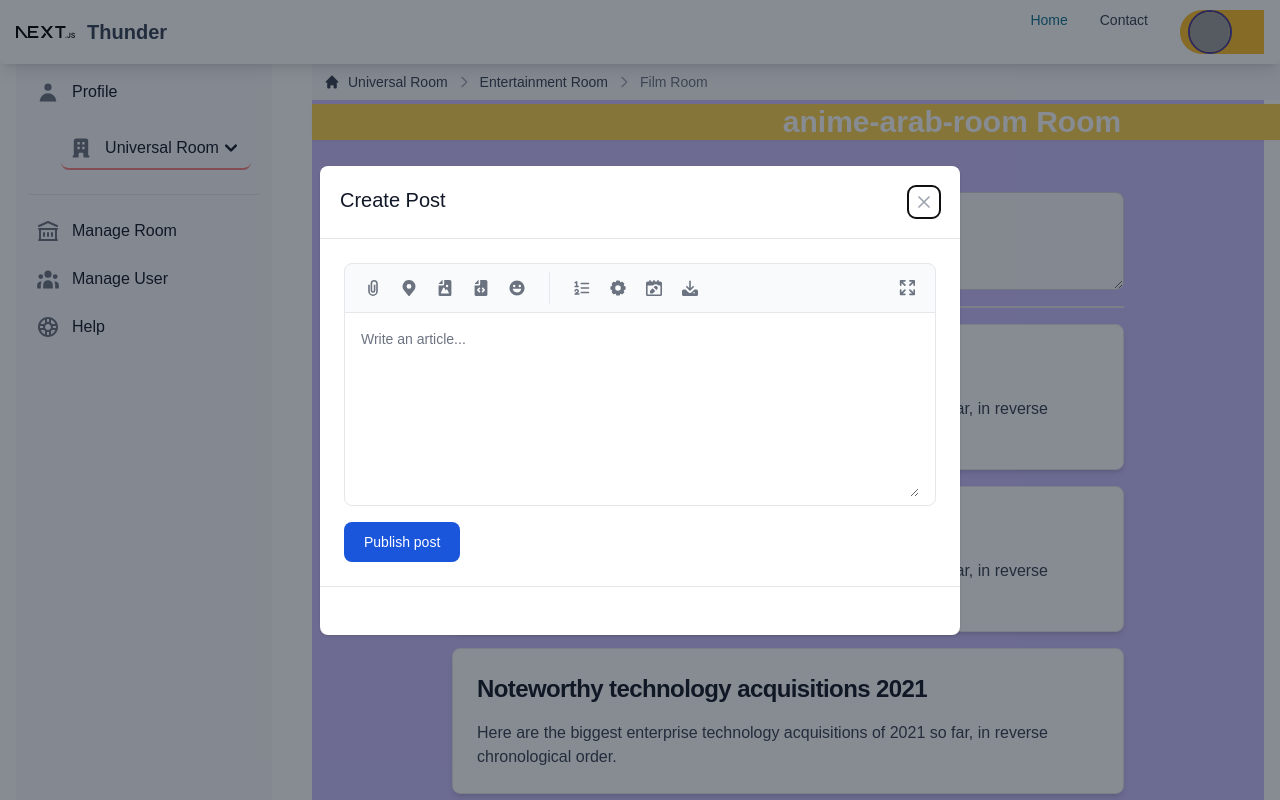
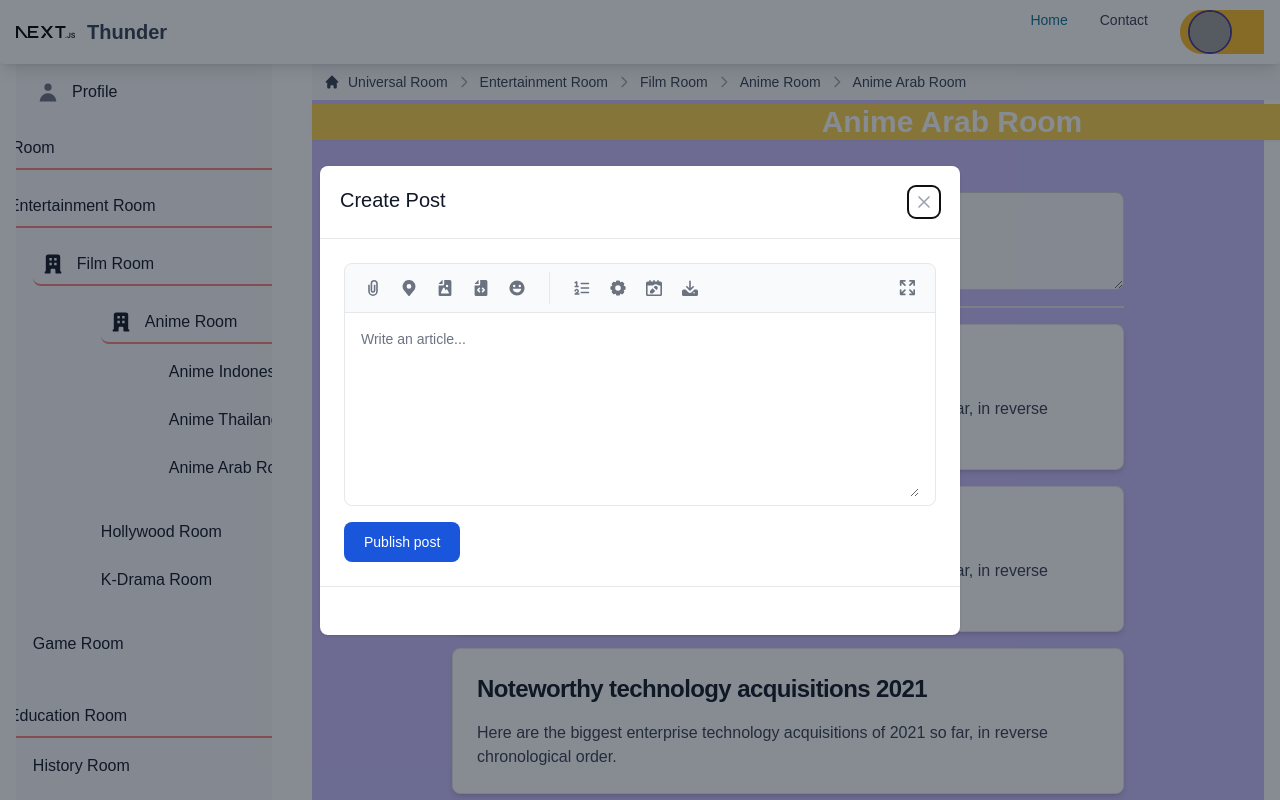
Before and after one commit to Muhammad-Yuda-Yudistira-00/project-c-02, a Next.js app: page /user/anime-arab-room in a window 1280 px wide. Shown: the top 800 px of the page. Built offline with nearby package versions, Linux system fonts and the light colour scheme; grey boxes are pictures that could not be loaded.

Commit message:
fix(layout) fix sidebar menu, breadcumb and title at room
when menu clicked sidebar must have  opened then all room can cliceked. breadcumb and title have to dynamis like path room

yudi-06

```diff
--- a/app/components/MyBreadcrumb.tsx
+++ b/app/components/MyBreadcrumb.tsx
@@ -4,14 +4,46 @@
 import { Breadcrumb } from "flowbite-react";
 import { HiHome } from "react-icons/hi";
 
-export function MyBreadcrumb() {
+function getBreadcrumbPath(slug, data) {
+  const path = [];
+  let current = data.find(item => item.slug === slug);
+
+  while (current) {
+    path.unshift(current); // Tambahkan elemen ke awal array
+    current = data.find(item => item.id === current.parent_id); // Cari parent berdasarkan parent_id
+  }
+
+  return path; // Kembalikan array breadcrumb dari root ke elemen saat ini
+}
+
+interface SidebarItem {
+  id: number;
+  parent_id: number | null;
+  label: string;
+  icon: string;
+  href: string;
+  hole: boolean;
+}
+
+interface MyBreadcrumbProps {
+  slug: string;
+  sidebarData: SidebarItem[];
+}
+
+export function MyBreadcrumb({slug, sidebarData}) {
+  const breadcrumbPath = getBreadcrumbPath(slug, sidebarData);
+
   return (
-    <Breadcrumb aria-label="Default breadcrumb example" className="bg-gray-50 px-3 py-2 dark:bg-gray-800">
-      <Breadcrumb.Item href="#" icon={HiHome}>
-        Universal Room
-      </Breadcrumb.Item>
-      <Breadcrumb.Item href="#">Entertainment Room</Breadcrumb.Item>
-      <Breadcrumb.Item>Film Room</Breadcrumb.Item>
+    <Breadcrumb aria-label="Breadcrumb navigation" className="bg-gray-50 px-3 py-2 dark:bg-gray-800">
+      {breadcrumbPath.map((item, index) => (
+        <Breadcrumb.Item
+          key={item.id}
+          href={item.href} // Menggunakan `href` dari item
+          icon={index === 0 ? HiHome : null} // Ikon hanya untuk elemen pertama
+        >
+          {item.label}
+        </Breadcrumb.Item>
+      ))}
     </Breadcrumb>
   );
 }
--- a/app/components/sidebar/SidebarGroup.tsx
+++ b/app/components/sidebar/SidebarGroup.tsx
@@ -10,13 +10,14 @@ interface SidebarGroupProps {
   children: ReactNode;
   name: string;
   icon: string;
+  defaultOpen?: boolean;
 }
 
-export default function SidebarGroup({children, name, icon}: SidebarGroupProps)
+export default function SidebarGroup({children, name, icon, defaultOpen = true}: SidebarGroupProps)
 {
 	return (
 
-	          <Sidebar.Collapse icon={HiOfficeBuilding} label={name} className="border-b-2 border-red-400">
+	          <Sidebar.Collapse icon={HiOfficeBuilding} label={name} open={defaultOpen} className="border-b-2 border-red-400">
 	            {children}
 	          </Sidebar.Collapse>
 			)
--- a/app/components/user/MySidebar.tsx
+++ b/app/components/user/MySidebar.tsx
@@ -12,32 +12,6 @@ import { BiBuoy } from "react-icons/bi";
 import { twMerge } from "tailwind-merge";
 import SidebarGroup from "./../../components/sidebar/SidebarGroup";
 import Link from 'next/link';
-
-const sidebarData = [
-  { id: 1, parent_id: null, label: "Universal Room", icon: "HiHome", href: "#", hole: false, slug: "universal-room" },
-  { id: 2, parent_id: 1, label: "Entertainment Room", icon: "HiOfficeBuilding", href: "#", hole: false, slug: "entertainment-room" },
-  { id: 3, parent_id: 2, label: "Film Room", icon: "HiOfficeBuilding", href: "#", hole: false, slug: "film-room" },
-  { id: 4, parent_id: 3, label: "Anime Room", icon: "HiOfficeBuilding", href: "#", hole: false, slug: "anime-room" },
-  { id: 5, parent_id: 4, label: "Anime Indonesia Room", icon: "HiOutlineCube", href: "#", hole: true, slug: "anime-indonesia-room" },
-  { id: 6, parent_id: 4, label: "Anime Thailand Room", icon: "HiOutlineCube", href: "#", hole: true, slug: "anime-thailand-room" },
-  { id: 7, parent_id: 4, label: "Anime Arab Room", icon: "HiOutlineCube", href: "#", hole: true, slug: "anime-arab-room" },
-  { id: 8, parent_id: 3, label: "Hollywood Room", icon: "HiOutlineCube", href: "#", hole: false, slug: "hollywood-room" },
-  { id: 9, parent_id: 3, label: "K-Drama Room", icon: "HiOutlineCube", href: "#", hole: false, slug: "k-drama-room" },
-  { id: 10, parent_id: 2, label: "Game Room", icon: "HiOutlineCube", href: "#", hole: false, slug: "game-room" },
-  { id: 11, parent_id: 1, label: "Education Room", icon: "HiOfficeBuilding", href: "#", hole: false, slug: "education-room" },
-  { id: 12, parent_id: 11, label: "History Room", icon: "HiOutlineCube", href: "#", hole: true, slug: "history-room" },
-  { id: 13, parent_id: 11, label: "Mathimatic Room", icon: "HiOutlineCube", href: "#", hole: true, slug: "mathimatic-room" }
-];
-
-
-interface SidebarItem {
-  id: number;
-  parent_id: number | null;
-  label: string;
-  icon: string;
-  href: string;
-  hole: boolean;
-}
 
 interface RenderSidebarItemsProps {
   parentId: number | null;
@@ -54,22 +28,18 @@ const RenderSidebarItems: React.FC<RenderSidebarItemsProps> = ({ parentId, sideb
           const hasChildren = sidebarData.some(child => child.parent_id === item.id);
           if (hasChildren) {
             return (
-              <Sidebar.Item key={item.id} icon={item.icon}>
-                <Link href={`/user/${item.slug}`} passHref>
-                  <SidebarGroup name={item.label} icon={item.icon}>
+              <Sidebar.Item key={item.id} href={`/user/${item.slug}`} icon={item.icon}>
+                  <SidebarGroup name={item.label} icon={item.icon} defaultOpen={true}>
                     {/* Panggil fungsi rekursif untuk anak-anak */}
                     <RenderSidebarItems parentId={item.id} sidebarData={sidebarData} />
                   </SidebarGroup>
-                </Link>
               </Sidebar.Item>
             );
           } else {
             // Jika tidak ada anak, render item sebagai leaf node
             return (
-              <Sidebar.Item key={item.id} href={item.href} icon={item.icon}>
-                <Link href={`/user/${item.slug}`} passHref>
+              <Sidebar.Item key={item.id} href={`/user/${item.slug}`} icon={item.icon}>
                   {item.label}
-                </Link>
               </Sidebar.Item>
             );
           }
@@ -78,9 +48,20 @@ const RenderSidebarItems: React.FC<RenderSidebarItemsProps> = ({ parentId, sideb
   );
 };
 
+interface SidebarItem {
+  id: number;
+  parent_id: number | null;
+  label: string;
+  icon: string;
+  href: string;
+  hole: boolean;
+}
 
+interface MySidebarProps {
+  sidebarData: sidebarItem[];
+}
 
-export function MySidebar() {
+export function MySidebar({sidebarData}) {
   return (
     <Sidebar aria-label="Sidebar with multi-level dropdown example" className="max-h-screen fixed max-w-min">
       <Sidebar.Items>
--- a/app/user/[room]/page.tsx
+++ b/app/user/[room]/page.tsx
@@ -6,23 +6,43 @@ import { MyCard } from "./../../components/MyCard";
 import { MyBreadcrumb } from "./../../components/MyBreadcrumb";
 import { useParams } from 'next/navigation';
 
+const sidebarData = [
+  { id: 1, parent_id: null, label: "Universal Room", icon: "HiHome", href: "#", hole: false, slug: "universal-room" },
+  { id: 2, parent_id: 1, label: "Entertainment Room", icon: "HiOfficeBuilding", href: "#", hole: false, slug: "entertainment-room" },
+  { id: 3, parent_id: 2, label: "Film Room", icon: "HiOfficeBuilding", href: "#", hole: false, slug: "film-room" },
+  { id: 4, parent_id: 3, label: "Anime Room", icon: "HiOfficeBuilding", href: "#", hole: false, slug: "anime-room" },
+  { id: 5, parent_id: 4, label: "Anime Indonesia Room", icon: "HiOutlineCube", href: "#", hole: true, slug: "anime-indonesia-room" },
+  { id: 6, parent_id: 4, label: "Anime Thailand Room", icon: "HiOutlineCube", href: "#", hole: true, slug: "anime-thailand-room" },
+  { id: 7, parent_id: 4, label: "Anime Arab Room", icon: "HiOutlineCube", href: "#", hole: true, slug: "anime-arab-room" },
+  { id: 8, parent_id: 3, label: "Hollywood Room", icon: "HiOutlineCube", href: "#", hole: false, slug: "hollywood-room" },
+  { id: 9, parent_id: 3, label: "K-Drama Room", icon: "HiOutlineCube", href: "#", hole: false, slug: "k-drama-room" },
+  { id: 10, parent_id: 2, label: "Game Room", icon: "HiOutlineCube", href: "#", hole: false, slug: "game-room" },
+  { id: 11, parent_id: 1, label: "Education Room", icon: "HiOfficeBuilding", href: "#", hole: false, slug: "education-room" },
+  { id: 12, parent_id: 11, label: "History Room", icon: "HiOutlineCube", href: "#", hole: true, slug: "history-room" },
+  { id: 13, parent_id: 11, label: "Mathimatic Room", icon: "HiOutlineCube", href: "#", hole: true, slug: "mathimatic-room" }
+];
 
 export default function RoomPage()
 {
   const params = useParams(); // Mengambil parameter dari URL
   const room = params.room;
 
+  function activeRoom(slug) {
+    const room = sidebarData.find(data => data.slug === slug); // Cari elemen yang cocok
+    return room ? room.label : "Room not found"; // Kembalikan label jika ditemukan, atau pesan default
+  }
+
   return (
     <div className="flex gap-4 rounded-xl min-h-screen">
       <aside className="flex-auto bg-white">
-        <MySidebar />
+        <MySidebar sidebarData={sidebarData} />
       </aside>
       <main className="bg-purple-300 flex-auto mt-2">
         <div className="ml-0 w-full fixed">
-          <MyBreadcrumb></MyBreadcrumb>
+          <MyBreadcrumb slug={room} sidebarData={sidebarData}></MyBreadcrumb>
         </div>
         <div className="mt-12 fixed text-center w-auto bg-amber-300 w-full top-14 shadow-sm">
-          <h3 className="text-3xl font-bold dark:text-white text-white">{room} Room</h3>
+          <h3 className="text-3xl font-bold dark:text-white text-white">{activeRoom(room)}</h3>
         </div>
         <div className="mt-20">
           <div className="w-full py-4">
```
Also changed, not shown: package.json (+4 -3 lines), 1 other file (tests, documents, lock files or other folders).
